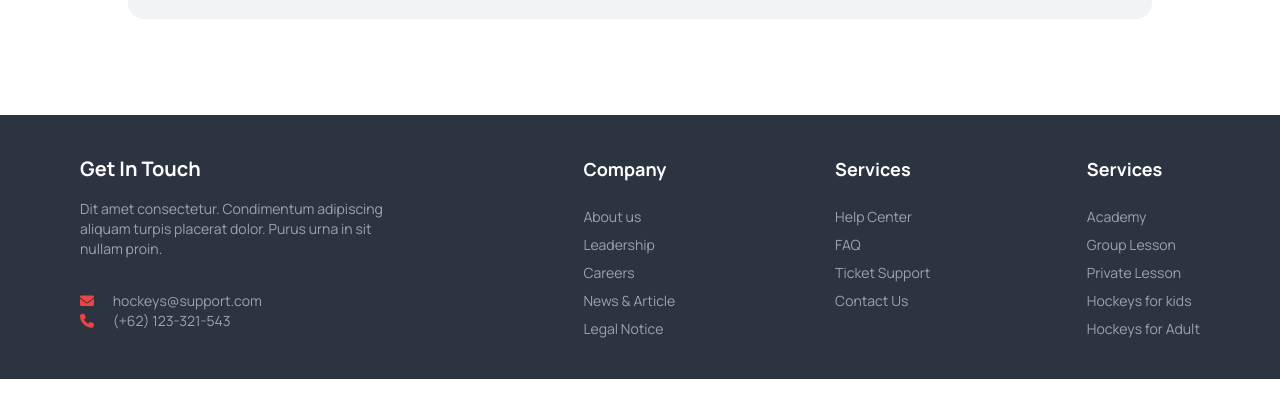
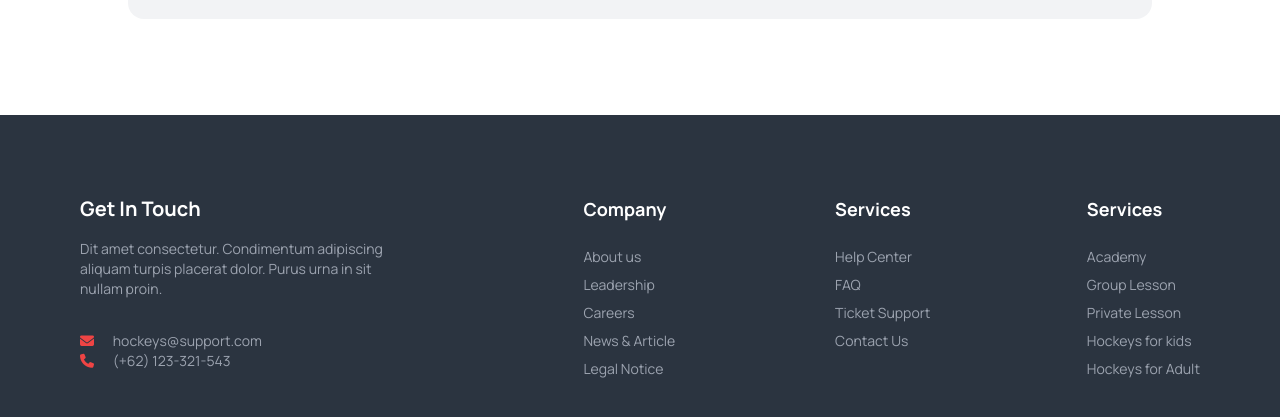
Before and after one commit to nahidn228/Hockeys, a plain HTML site: page index.html in a window 1280 px wide. Shown: the part 4902-5319 px from the top of the page. Before the commit the page ends 5281 px from the top, so only its background shows below. Drawn offline with nearby package versions, Linux system fonts and the light colour scheme.

Commit message:
footer padding added

```diff
--- a/index.html
+++ b/index.html
@@ -851,7 +851,7 @@
       <section></section>
     </main>
     <footer
-      class="footer bg-neutral text-white p-10 grid grid-cols-1 md:grid-cols-2 lg:grid-cols-4 px-20"
+      class="footer bg-neutral text-white p-10 grid grid-cols-1 md:grid-cols-2 lg:grid-cols-4 p-20"
     >
       <aside class="col-span-1 lg:col-span-2 space-y-6">
         <div class="lg:w-2/3  ">
```
